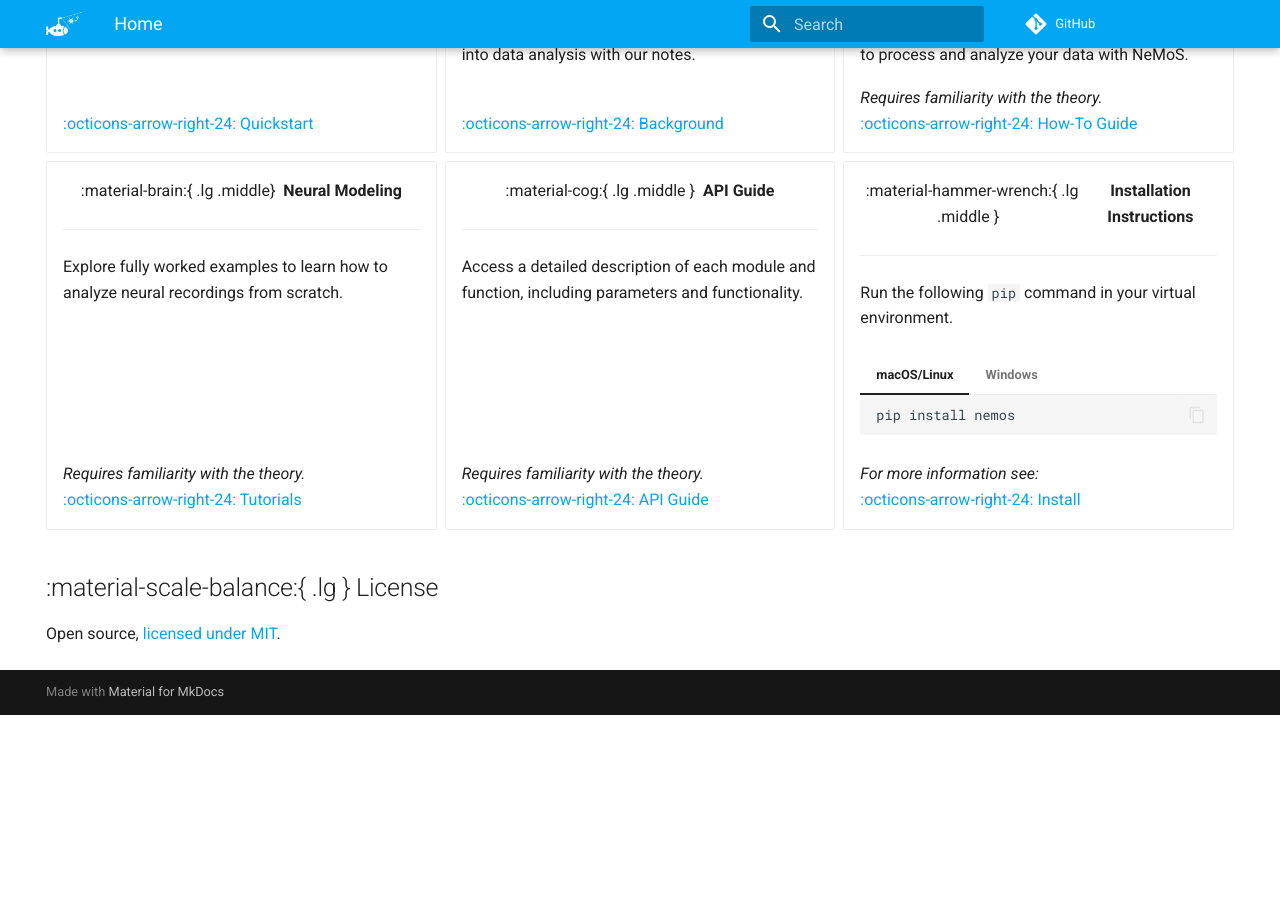
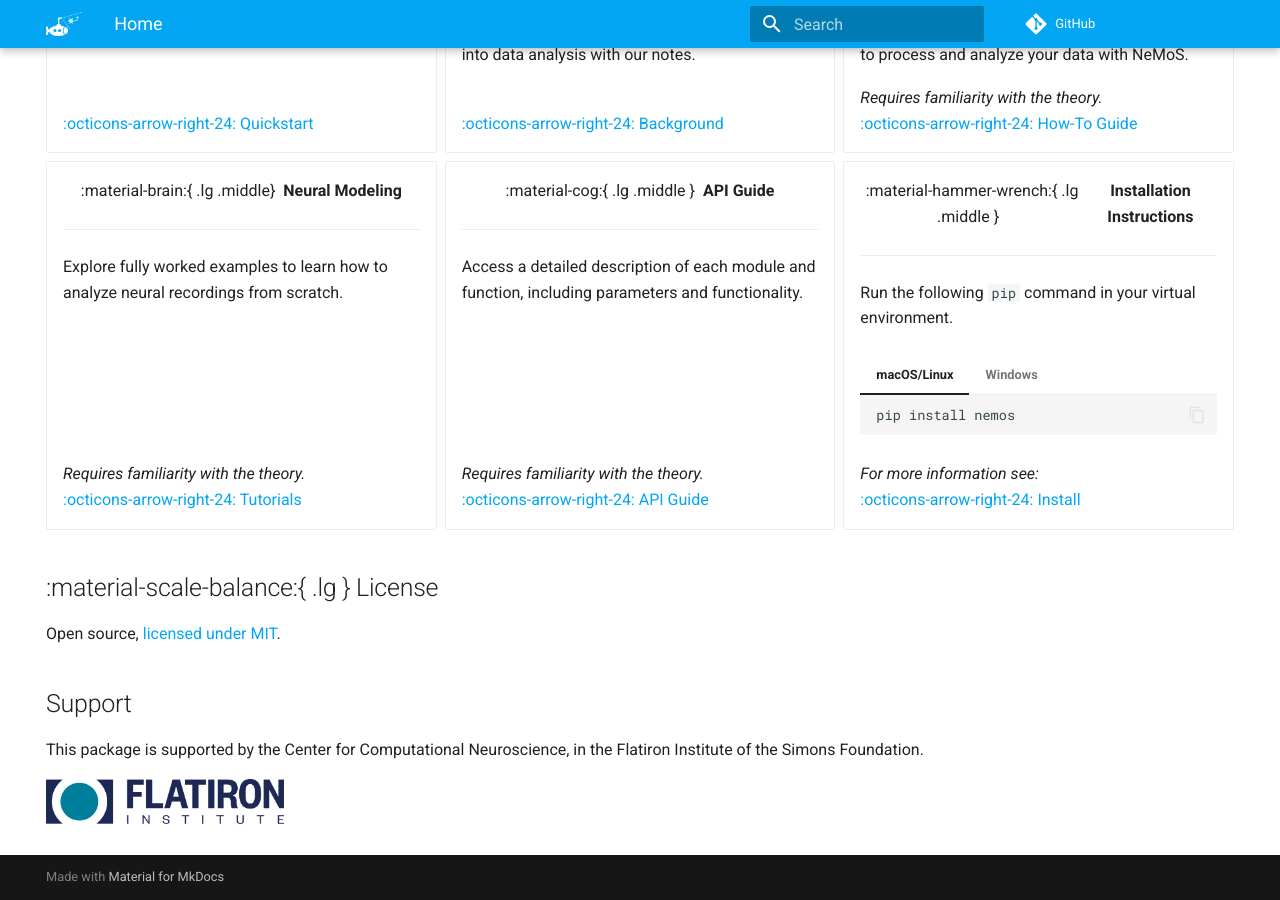
Before and after one commit to flatironinstitute/nemos, an MkDocs documentation site: the page built from docs/index.md, in a window 1280 px wide and 900 px high, scrolled down 836 px. Built offline with MkDocs 1.6.1 and Material for MkDocs 9.7.7, drawn with Linux system fonts in a browser that asks for light colours; nearby versions of some CDN libraries; library files that are not in the unit come from our copies; comment, search, counter and statistics services are not loaded; before the commit the page ends 1551 px from its top, so only the background shows below that.

Commit message:
added support

```diff
--- a/docs/index.md
+++ b/docs/index.md
@@ -103,3 +103,10 @@
 ## :material-scale-balance:{ .lg } License
 
 Open source, [licensed under MIT](https://github.com/flatironinstitute/nemos/blob/main/LICENSE).
+
+
+## Support
+
+This package is supported by the Center for Computational Neuroscience, in the Flatiron Institute of the Simons Foundation.
+
+<img src="assets/CCN-logo-wText.png" width="20%" alt="Flatiron Center for Computational Neuroscience logo.">
```
Also changed, not shown: docs/assets/CCN-logo-wText.png (added).
